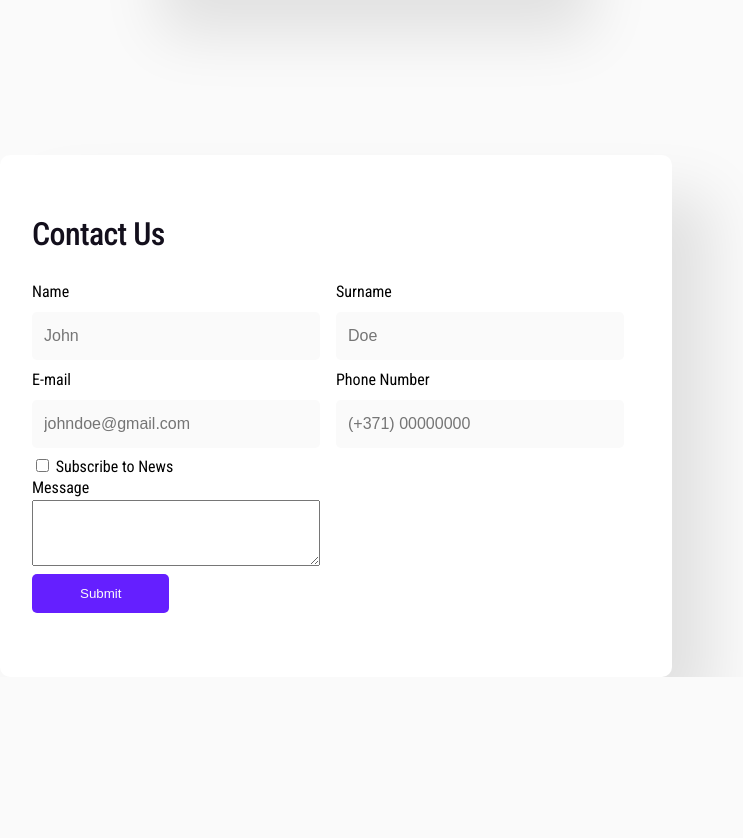
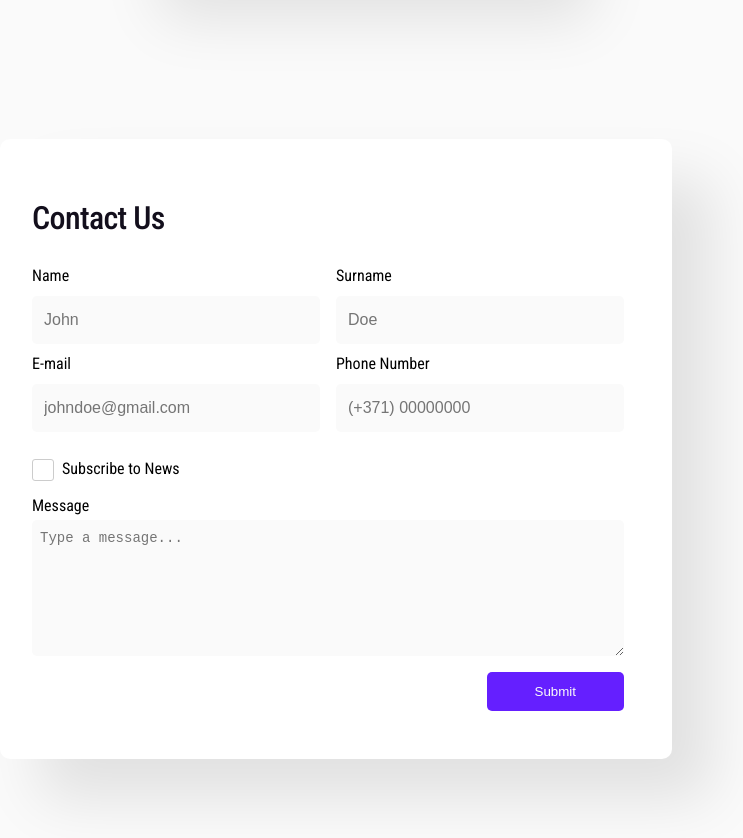
Before and after one commit to looppng/2MD_FORMS_INPUTS, a website built with webpack: page html_ts_boilerplate-master/src/index.html in a window 1280 px wide. Shown: the part 620-1458 px from the top of the page, without its empty margins (304-1047 px from the left). Before the commit the page ends 1297 px from the top, so only its background shows below. Built offline with nearby package versions, Linux system fonts and the light colour scheme; files whose address does not match are found by name.

Commit message:
contact #2
kinda done, need to fix orange checkbox

```diff
--- a/html_ts_boilerplate-master/src/index.html
+++ b/html_ts_boilerplate-master/src/index.html
@@ -82,17 +82,19 @@
                           </div>
                     </div>
 
-                  <div>
+                  <div class="contact-checkbox">
                     <input type="checkbox" id="checkbox" name="Subscribe">
                     <label for="checkbox"> Subscribe to News</label>
                   </div>
 
-                  <div class="form-group-contact">
+                  <div class="contact-message">
                     <label for="message">Message</label>
-                    <textarea id="message" name="message" rows="4" required></textarea>
+                    <textarea id="message" name="message" rows="6" placeholder="Type a message..." required></textarea>
+                  </div>
+                  <div class="button-box">
+                    <button class="primary-button" type="submit">Submit</button>
                   </div>
 
-                  <button class="primary-button" type="submit">Submit</button>
                 </form>
             </div>
         </div>
--- a/html_ts_boilerplate-master/src/styles.scss
+++ b/html_ts_boilerplate-master/src/styles.scss
@@ -45,11 +45,11 @@ body {
   width: min(var(--max-width), 100% - (var(--padding) * 2));
   margin-inline: auto;
   max-width: 42rem;
-  padding: 0 2rem;
   display: flex;
   flex-direction: column;
   justify-content: center;
   margin-top: 10rem;
+  margin-bottom: 5rem;
 }
 
 .wrapper-login {
@@ -130,7 +130,7 @@ body {
   background: var(--button-bg-color);
   color: var(--main-bg-color);
   padding: 0.75rem 3rem;
-  margin-bottom: 2rem;
+  margin-bottom: 1rem;
   border: none;
   cursor: pointer;
 }
@@ -246,6 +246,74 @@ body {
   outline: #651FFF;
 }
 
+.contact-checkbox {
+  display: flex;
+  height: 3.5rem;
+  align-items: center;
+  justify-content: flex-start;
+  align-self: stretch;
+}
+
+.contact-checkbox input[type="checkbox"] {
+  display: none; /* Hide the default checkbox */
+}
+
+.contact-checkbox input[type="checkbox"] + label {
+  position: relative;
+  padding-left: 30px;
+  cursor: pointer;
+}
+
+.contact-checkbox input[type="checkbox"] + label:before {
+  content: "";
+  position: absolute;
+  left: 0;
+  top: 0;
+  width: 20px; /* Adjust the size of the custom checkbox */
+  height: 20px; /* Adjust the size of the custom checkbox */
+  border: 1px solid #ccc; /* Add a border for better visibility */
+  border-radius: 3px;
+}
+
+.contact-checkbox input[type="checkbox"]:checked + label:before {
+  background-color: #FD7918; /* Change the color of the checked checkbox */
+}
+
+.contact-message {
+  display: flex;
+  flex-wrap: wrap;
+  flex: 1;
+  padding-right: 1rem;
+}
+
+.contact-message label {
+  display: block;
+  margin-bottom: 5px;
+}
+
+.contact-message textarea {
+  width: 100%;
+  padding: 0.5rem;
+  border: none;
+  background-color: #FAFAFA;
+  border-radius: 5px;
+  box-sizing: border-box;
+  margin-bottom: 1rem;
+
+  color:#414045;
+  font-size: 0.875rem;
+  font-style: normal;
+  font-weight: 400;
+  line-height: 1.25rem;
+}
+
+.button-box {
+  display: flex;
+  justify-content: flex-end;
+  margin-right: 1rem;
+}
+
+
 @media screen and (max-width: 768px) {
   .container {
     padding: 0.5rem;
@@ -262,7 +330,13 @@ body {
 
 @media screen and (max-width: 768px) {
   .form-group-contact {
-    width: 100%; /* On smaller screens, each box takes 100% width, creating a single column layout */
+    width: 100%;
   }
 
 }
+
+@media screen and (max-width: 768px) {
+  .contact-message {
+    flex-basis: 50%;
+  }
+}
```
